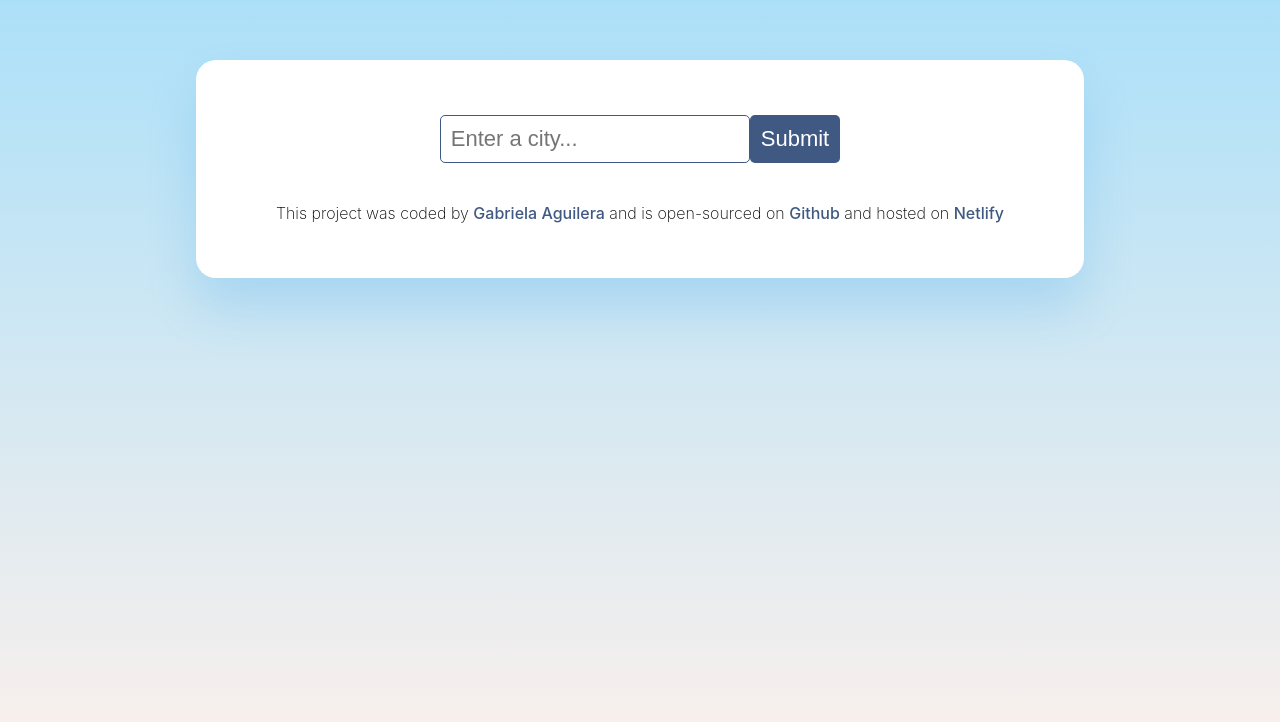
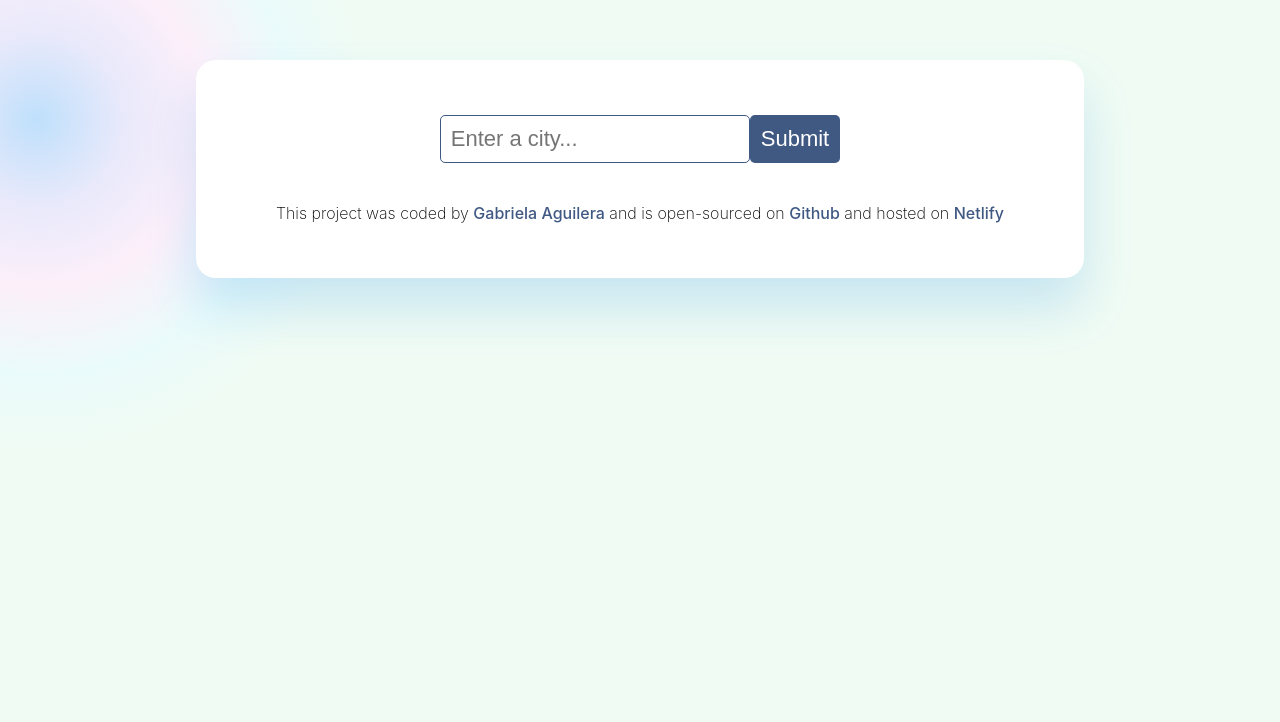
Before and after one commit to gabiaguilerav/react-weather-app, a React (Create React App) app: page / in a window 1280 px wide. Shown: the top 722 px of the page. Built offline with nearby package versions, Linux system fonts and the light colour scheme.

Commit message:
Background gradient changed

```diff
--- a/src/App.css
+++ b/src/App.css
@@ -1,7 +1,14 @@
 :root {
   margin: 0 auto;
   font-family: "Montserrat", sans-serif;
-  background: linear-gradient(to top, #fff1eb 0%, #ace0f9 100%);
+  background: radial-gradient(
+    328px at 2.9% 15%,
+    rgb(191, 224, 251) 0%,
+    rgb(232, 233, 251) 25.8%,
+    rgb(252, 239, 250) 50.8%,
+    rgb(234, 251, 251) 77.6%,
+    rgb(240, 251, 244) 100.7%
+  );
   background-attachment: fixed;
 }
 
```
